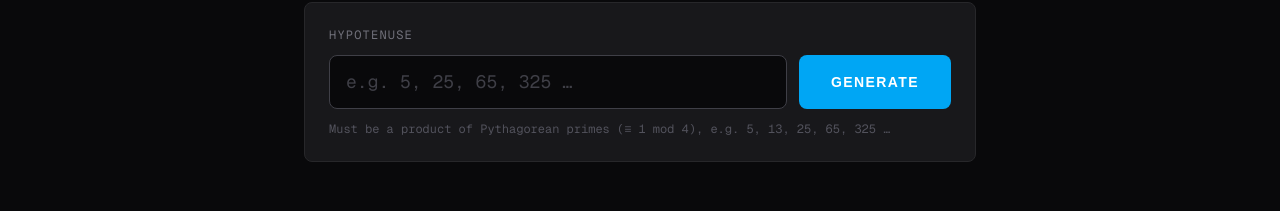
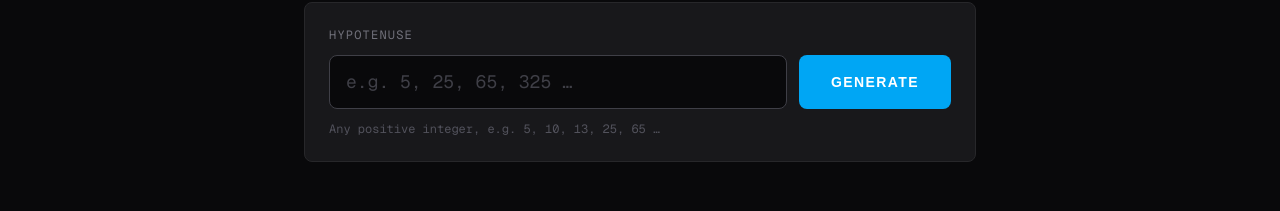
Before and after one commit to hieudeptrai09/heronian-triangle, a Next.js app: page / in a window 1280 px wide. Shown: the part 323-534 px from the top of the page. Built offline with nearby package versions, Linux system fonts and the light colour scheme.

Commit message:
Modify input validation message in PythagoreanInput
Updated the PythagoreanInput component to change the validation message for input values.

```diff
--- a/app/components/pythagorean/PythagoreanInput.tsx
+++ b/app/components/pythagorean/PythagoreanInput.tsx
@@ -7,12 +7,7 @@ interface PythagoreanInputProps {
   shake: boolean;
 }
 
-export function PythagoreanInput({
-  value,
-  onChange,
-  onSubmit,
-  shake,
-}: PythagoreanInputProps) {
+export function PythagoreanInput({ value, onChange, onSubmit, shake }: PythagoreanInputProps) {
   return (
     <div className="border border-zinc-800 bg-zinc-900 p-4 sm:p-6 mb-8 rounded-lg">
       <label className="block text-xs text-zinc-500 tracking-widest uppercase mb-3 font-mono">
@@ -42,8 +37,7 @@ export function PythagoreanInput({
         </button>
       </div>
       <p className="mt-3 text-zinc-600 text-xs font-mono">
-        Must be a product of Pythagorean primes (≡ 1 mod 4), e.g. 5, 13, 25, 65,
-        325 …
+        Any positive integer, e.g. 5, 10, 13, 25, 65 …
       </p>
     </div>
   );
```
